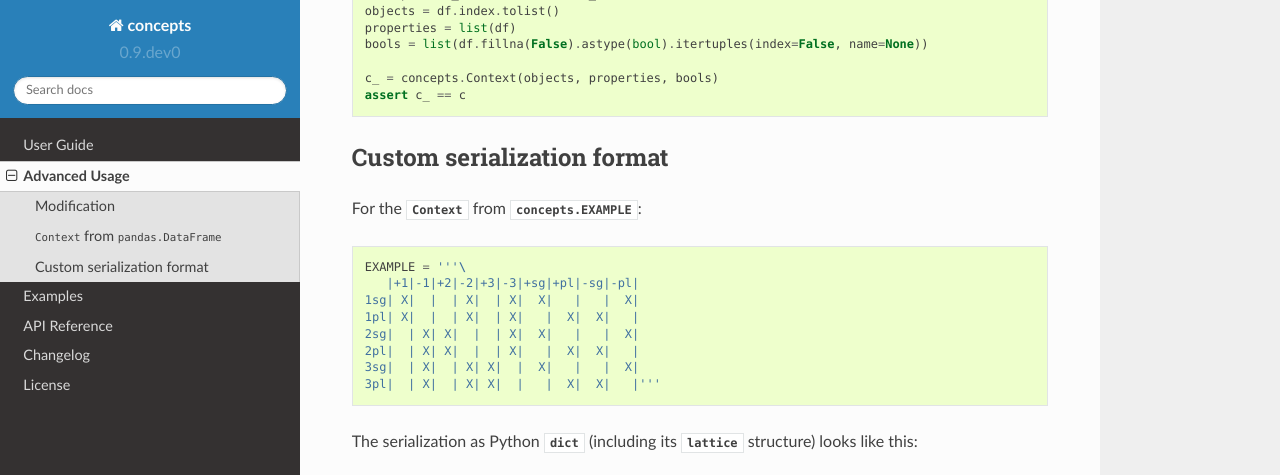
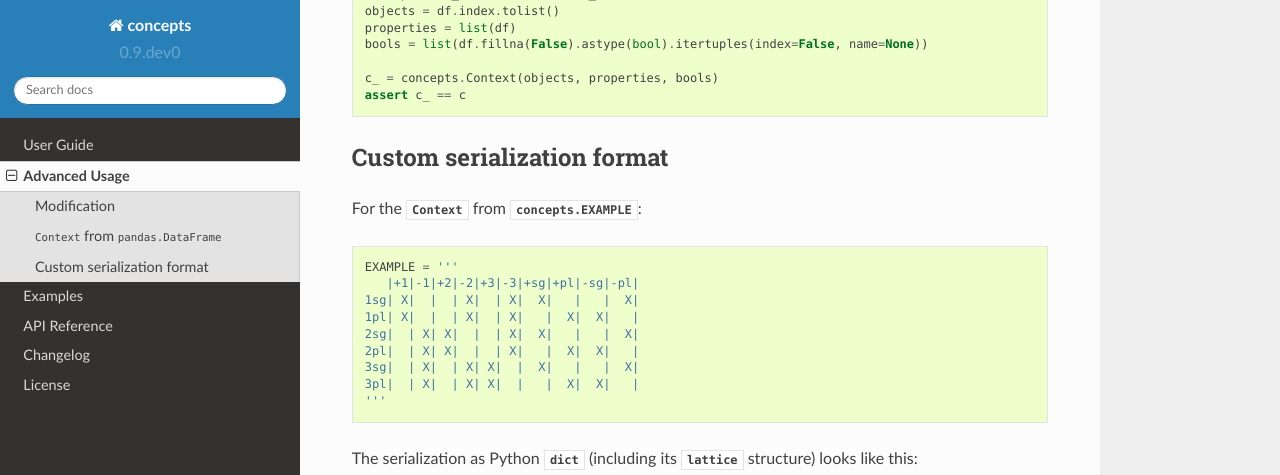
Before and after one commit to xflr6/concepts, a Sphinx documentation site: the page built from docs/advanced.rst, in a window 1280 px wide and 900 px high, scrolled down 2674 px, cut to the strip 0-475 px from the top of the window. Built offline with Sphinx 7.4.7 and the Read the Docs theme 2.0.0, drawn with Linux system fonts in a browser that asks for light colours.

```diff
--- a/concepts/__init__.py
+++ b/concepts/__init__.py
@@ -17,14 +17,15 @@ __author__ = 'Sebastian Bank <sebastian.bank@uni-leipzig.de>'
 __license__ = 'MIT, see LICENSE.txt'
 __copyright__ = 'Copyright (c) 2013-2019 Sebastian Bank'
 
-EXAMPLE = '''\
+EXAMPLE = '''
    |+1|-1|+2|-2|+3|-3|+sg|+pl|-sg|-pl|
 1sg| X|  |  | X|  | X|  X|   |   |  X|
 1pl| X|  |  | X|  | X|   |  X|  X|   |
 2sg|  | X| X|  |  | X|  X|   |   |  X|
 2pl|  | X| X|  |  | X|   |  X|  X|   |
 3sg|  | X|  | X| X|  |  X|   |   |  X|
-3pl|  | X|  | X| X|  |   |  X|  X|   |'''
+3pl|  | X|  | X| X|  |   |  X|  X|   |
+'''
 
 
 def load(filename, encoding='utf-8', frmat=None):
--- a/docs/advanced.rst
+++ b/docs/advanced.rst
@@ -128,7 +128,7 @@ Custom serialization format
 For the :class:`.Context` from :data:`concepts.EXAMPLE`:
 
 .. literalinclude:: ../concepts/__init__.py
-    :lines: 20-27
+    :lines: 20-28
 
 The serialization as Python :class:`dict` (including its
 :attr:`~.Concept.lattice` structure) looks like this:
```
